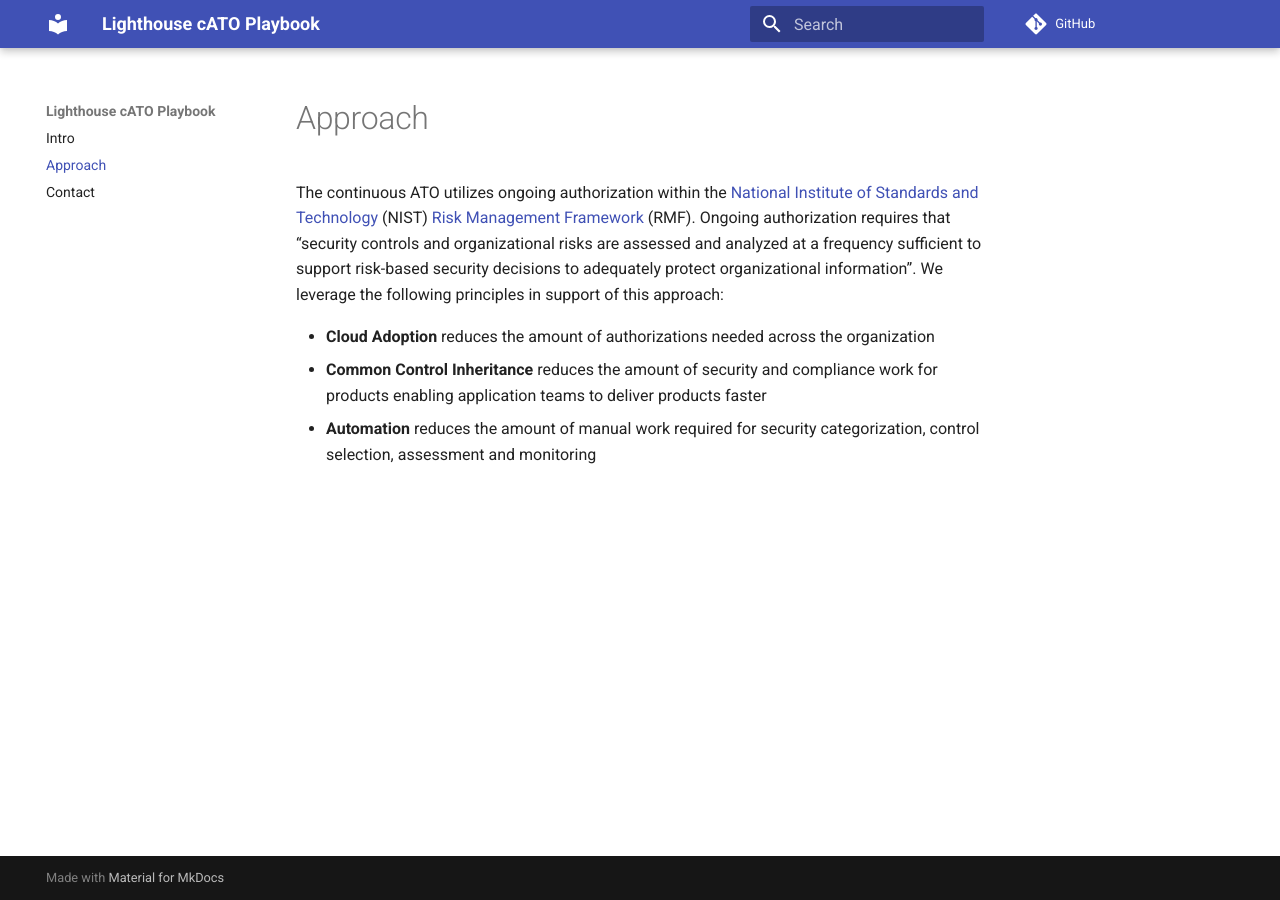
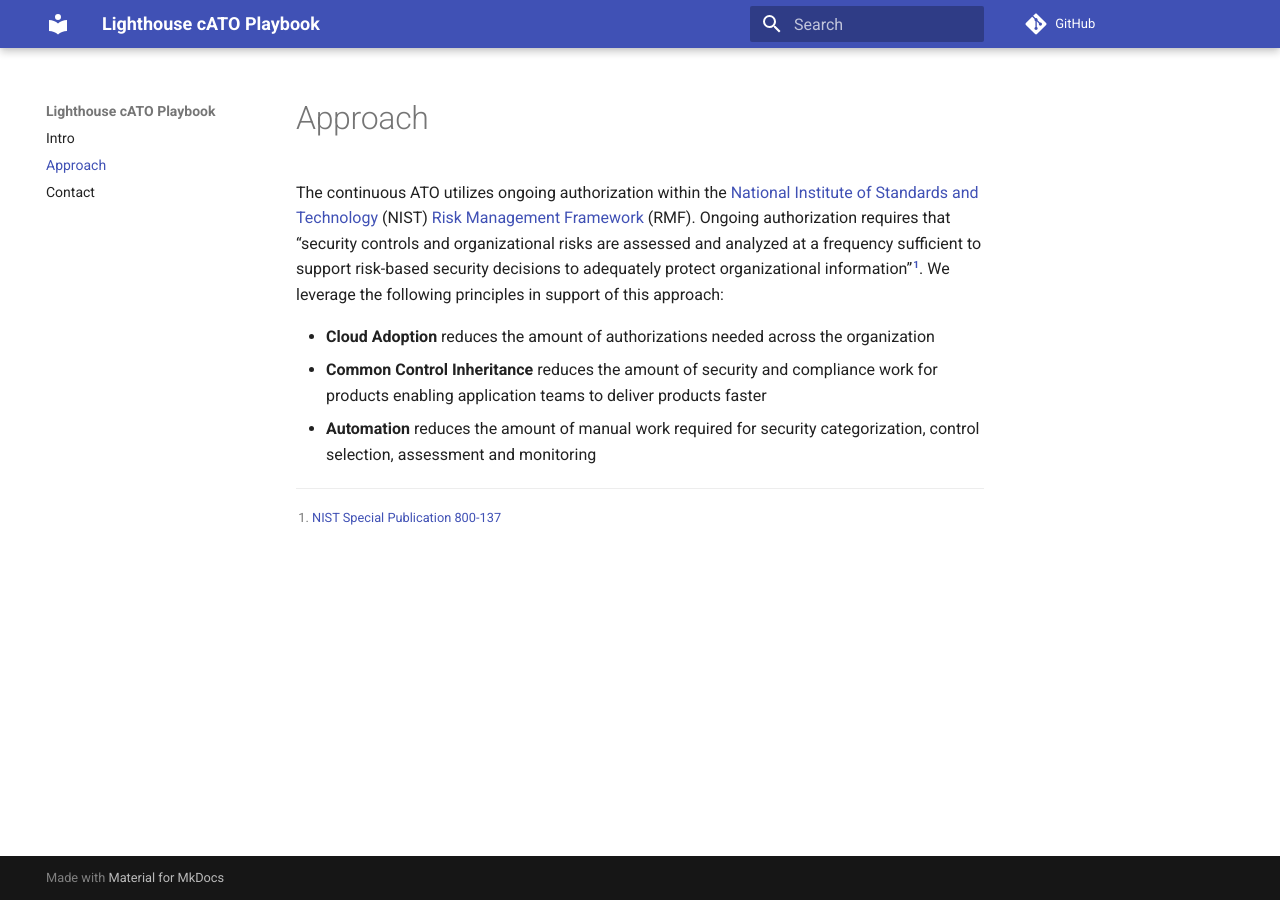
Before and after one commit to rise8-us/cato-playbook, an MkDocs documentation site: the page built from docs/approach.md, in a window 1280 px wide. Built offline with MkDocs 1.6.1 and Material for MkDocs 9.7.7, drawn with Linux system fonts in a browser that asks for light colours; comment, search, counter and statistics services are not loaded.

Commit message:
Approach attribution

```diff
--- a/docs/approach.md
+++ b/docs/approach.md
@@ -3,7 +3,7 @@
 The continuous ATO utilizes ongoing authorization within the [National Institute of Standards and Technology](https://www.nist.gov/) (NIST)
 [Risk Management Framework](https://csrc.nist.gov/projects/risk-management) (RMF). Ongoing authorization requires that
 “security controls and organizational risks are assessed and analyzed at a frequency sufficient to support risk-based
-security decisions to adequately protect organizational information”. We leverage the following principles in support
+security decisions to adequately protect organizational information”[^1]. We leverage the following principles in support
 of this approach:
 
 - **Cloud Adoption** reduces the amount of authorizations needed across the organization
@@ -11,3 +11,6 @@ of this approach:
 teams to deliver products faster
 - **Automation** reduces the amount of manual work required for security categorization, control selection, assessment
 and monitoring
+
+
+[^1]:[NIST Special Publication 800-137](https://nvlpubs.nist.gov/nistpubs/Legacy/SP/nistspecialpublication800-137.pdf)
```
